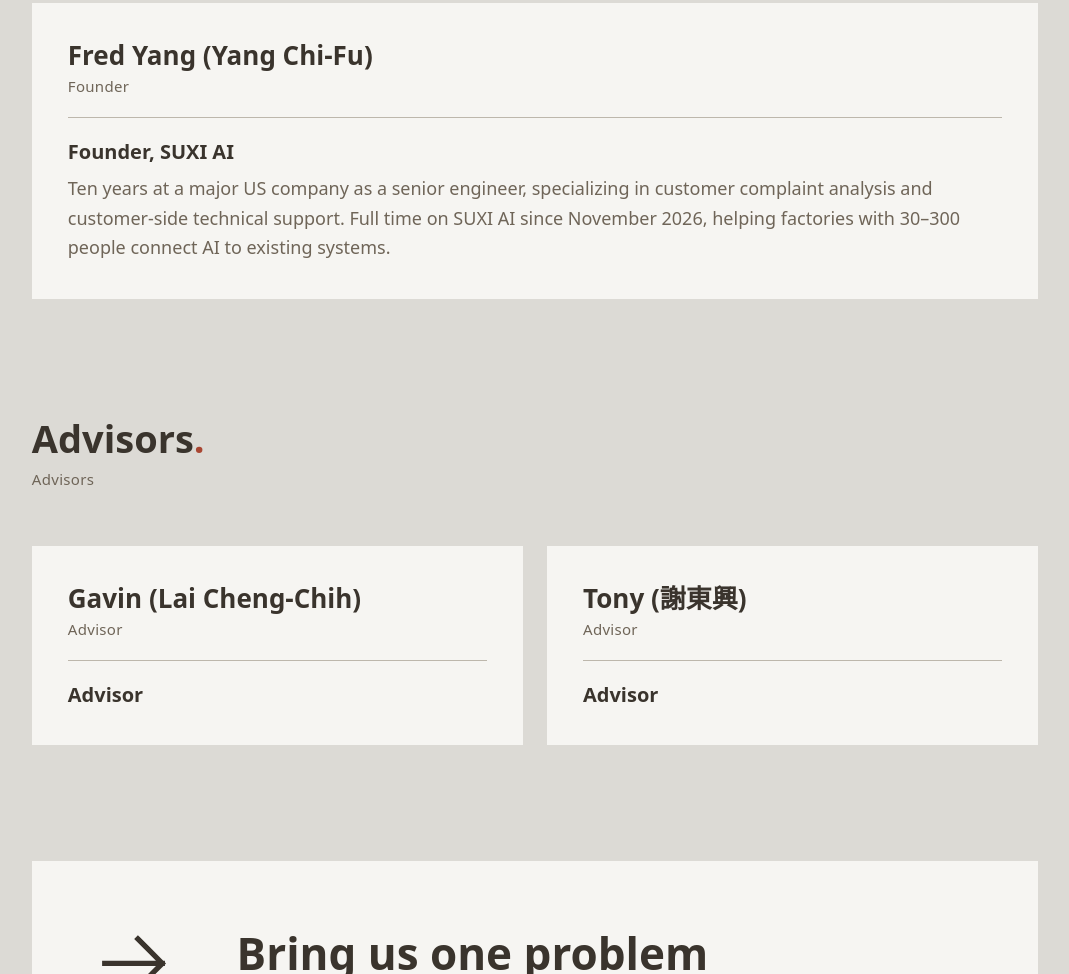
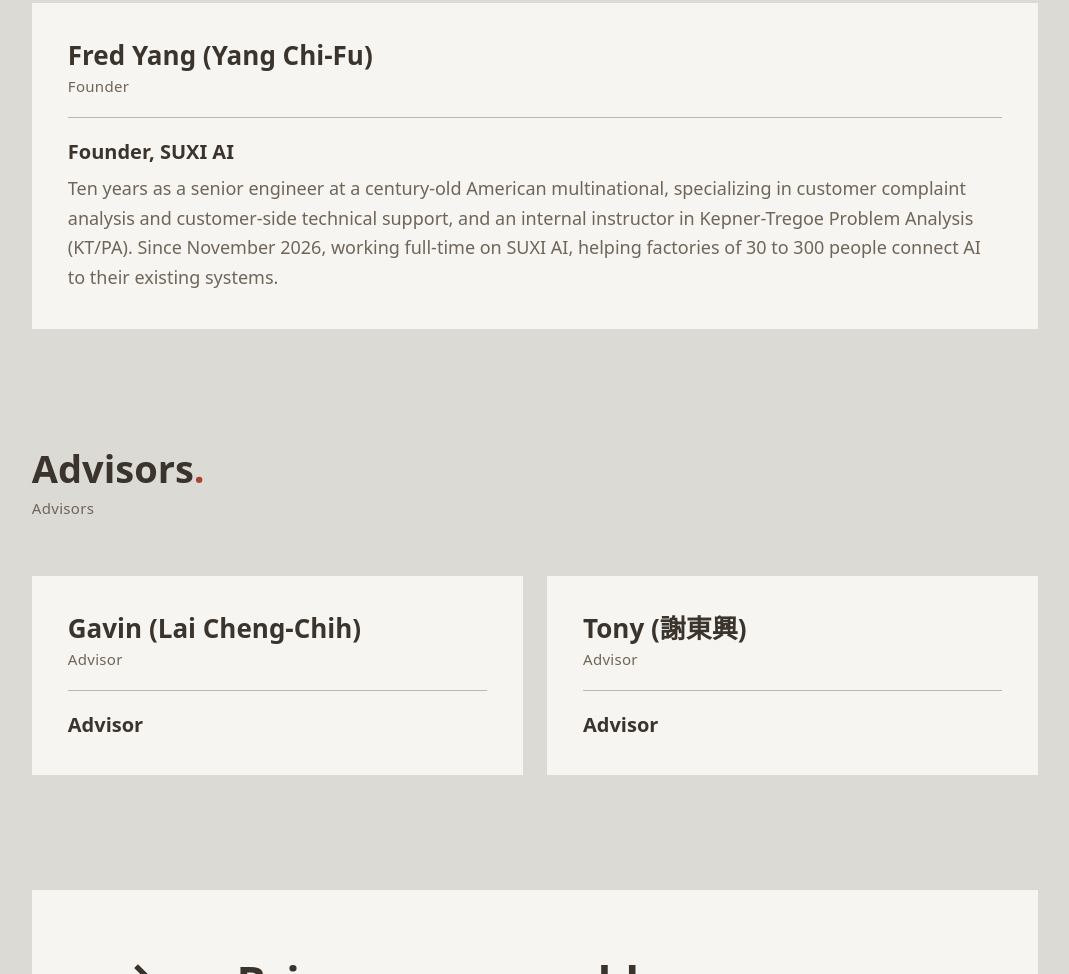
Before and after one commit to likeadragonRPG/suxi-web, a plain HTML site: page en/about/index.html in a window 1280 px wide. Shown: the part 800-1774 px from the top of the page, without its empty margins (105-1174 px from the left). Drawn offline with Linux system fonts and the light colour scheme.

Commit message:
關於頁創辦人背景改為核定的百年美商與 KT/PA 講師 wording
中英關於頁與 llms.txt 的創辦人敘述改用同一段事實，其餘頁面不動。

Co-authored-by: likeadragonRPG <likeadragonRPG@users.noreply.github.com>

```diff
--- a/en/about/index.html
+++ b/en/about/index.html
@@ -75,7 +75,7 @@
             <h3>Fred Yang (Yang Chi-Fu)</h3>
             <p class="en">Founder</p>
             <p class="what">Founder, SUXI AI</p>
-            <p>Ten years at a major US company as a senior engineer, specializing in customer complaint analysis and customer-side technical support. Full time on SUXI AI since November 2026, helping factories with 30–300 people connect AI to existing systems.</p>
+            <p>Ten years as a senior engineer at a century-old American multinational, specializing in customer complaint analysis and customer-side technical support, and an internal instructor in Kepner-Tregoe Problem Analysis (KT/PA). Since November 2026, working full-time on SUXI AI, helping factories of 30 to 300 people connect AI to their existing systems.</p>
           </div>
         </li>
       </ul>
```
Also changed, not shown: about/index.html (+1 -1 lines), llms.txt.
